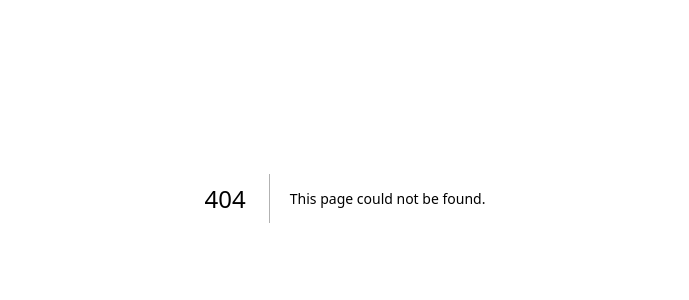
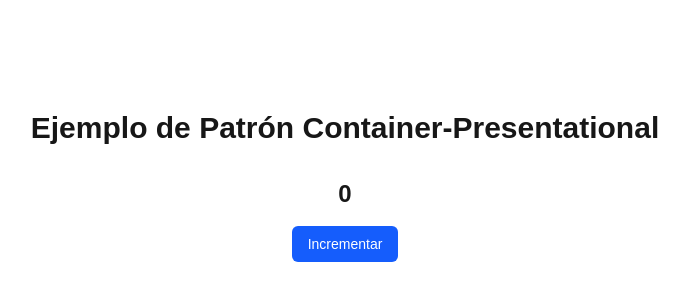
Before and after one commit to valenn0101/koywe-challenge-frontend, a Next.js app: page /example in a window 1280 px wide. Before the commit this address had no page. Shown: the part 202-502 px from the top of the page, without its empty margins (295-984 px from the left). Built offline with nearby package versions, Linux system fonts and the light colour scheme.

Commit message:
feat Add example page structure

```diff
--- /dev/null
+++ b/src/app/example/page.tsx
@@ -0,0 +1,5 @@
+import ExampleContainer from '@/components/example/ExampleContainer';
+
+export default function ExamplePage() {
+  return <ExampleContainer />;
+}
--- a/src/app/page.tsx
+++ b/src/app/page.tsx
@@ -1,9 +1,9 @@
-import Image from "next/image";
+import Image from 'next/image';
 
 export default function Home() {
   return (
-    <div className="grid grid-rows-[20px_1fr_20px] items-center justify-items-center min-h-screen p-8 pb-20 gap-16 sm:p-20 font-[family-name:var(--font-geist-sans)]">
-      <main className="flex flex-col gap-[32px] row-start-2 items-center sm:items-start">
+    <div className="grid min-h-screen grid-rows-[20px_1fr_20px] items-center justify-items-center gap-16 p-8 pb-20 font-[family-name:var(--font-geist-sans)] sm:p-20">
+      <main className="row-start-2 flex flex-col items-center gap-[32px] sm:items-start">
         <Image
           className="dark:invert"
           src="/next.svg"
@@ -12,22 +12,20 @@ export default function Home() {
           height={38}
           priority
         />
-        <ol className="list-inside list-decimal text-sm/6 text-center sm:text-left font-[family-name:var(--font-geist-mono)]">
+        <ol className="list-inside list-decimal text-center font-[family-name:var(--font-geist-mono)] text-sm/6 sm:text-left">
           <li className="mb-2 tracking-[-.01em]">
-            Get started by editing{" "}
-            <code className="bg-black/[.05] dark:bg-white/[.06] px-1 py-0.5 rounded font-[family-name:var(--font-geist-mono)] font-semibold">
+            Get started by editing{' '}
+            <code className="rounded bg-black/[.05] px-1 py-0.5 font-[family-name:var(--font-geist-mono)] font-semibold dark:bg-white/[.06]">
               src/app/page.tsx
             </code>
             .
           </li>
-          <li className="tracking-[-.01em]">
-            Save and see your changes instantly.
-          </li>
+          <li className="tracking-[-.01em]">Save and see your changes instantly.</li>
         </ol>
 
-        <div className="flex gap-4 items-center flex-col sm:flex-row">
+        <div className="flex flex-col items-center gap-4 sm:flex-row">
           <a
-            className="rounded-full border border-solid border-transparent transition-colors flex items-center justify-center bg-foreground text-background gap-2 hover:bg-[#383838] dark:hover:bg-[#ccc] font-medium text-sm sm:text-base h-10 sm:h-12 px-4 sm:px-5 sm:w-auto"
+            className="bg-foreground text-background flex h-10 items-center justify-center gap-2 rounded-full border border-solid border-transparent px-4 text-sm font-medium transition-colors hover:bg-[#383838] sm:h-12 sm:w-auto sm:px-5 sm:text-base dark:hover:bg-[#ccc]"
             href="https://vercel.com/new?utm_source=create-next-app&utm_medium=appdir-template-tw&utm_campaign=create-next-app"
             target="_blank"
             rel="noopener noreferrer"
@@ -42,7 +40,7 @@ export default function Home() {
             Deploy now
           </a>
           <a
-            className="rounded-full border border-solid border-black/[.08] dark:border-white/[.145] transition-colors flex items-center justify-center hover:bg-[#f2f2f2] dark:hover:bg-[#1a1a1a] hover:border-transparent font-medium text-sm sm:text-base h-10 sm:h-12 px-4 sm:px-5 w-full sm:w-auto md:w-[158px]"
+            className="flex h-10 w-full items-center justify-center rounded-full border border-solid border-black/[.08] px-4 text-sm font-medium transition-colors hover:border-transparent hover:bg-[#f2f2f2] sm:h-12 sm:w-auto sm:px-5 sm:text-base md:w-[158px] dark:border-white/[.145] dark:hover:bg-[#1a1a1a]"
             href="https://nextjs.org/docs?utm_source=create-next-app&utm_medium=appdir-template-tw&utm_campaign=create-next-app"
             target="_blank"
             rel="noopener noreferrer"
@@ -51,20 +49,14 @@ export default function Home() {
           </a>
         </div>
       </main>
-      <footer className="row-start-3 flex gap-[24px] flex-wrap items-center justify-center">
+      <footer className="row-start-3 flex flex-wrap items-center justify-center gap-[24px]">
         <a
           className="flex items-center gap-2 hover:underline hover:underline-offset-4"
           href="https://nextjs.org/learn?utm_source=create-next-app&utm_medium=appdir-template-tw&utm_campaign=create-next-app"
           target="_blank"
           rel="noopener noreferrer"
         >
-          <Image
-            aria-hidden
-            src="/file.svg"
-            alt="File icon"
-            width={16}
-            height={16}
-          />
+          <Image aria-hidden src="/file.svg" alt="File icon" width={16} height={16} />
           Learn
         </a>
         <a
@@ -73,13 +65,7 @@ export default function Home() {
           target="_blank"
           rel="noopener noreferrer"
         >
-          <Image
-            aria-hidden
-            src="/window.svg"
-            alt="Window icon"
-            width={16}
-            height={16}
-          />
+          <Image aria-hidden src="/window.svg" alt="Window icon" width={16} height={16} />
           Examples
         </a>
         <a
@@ -88,13 +74,7 @@ export default function Home() {
           target="_blank"
           rel="noopener noreferrer"
         >
-          <Image
-            aria-hidden
-            src="/globe.svg"
-            alt="Globe icon"
-            width={16}
-            height={16}
-          />
+          <Image aria-hidden src="/globe.svg" alt="Globe icon" width={16} height={16} />
           Go to nextjs.org →
         </a>
       </footer>
--- /dev/null
+++ b/src/components/example/ExampleContainer.tsx
@@ -0,0 +1,14 @@
+'use client';
+
+import { useState } from 'react';
+import ExamplePresentation from './ExamplePresentation';
+
+export default function ExampleContainer() {
+  const [count, setCount] = useState<number>(0);
+
+  const handleIncrement = () => {
+    setCount(count + 1);
+  };
+
+  return <ExamplePresentation count={count} onIncrement={handleIncrement} />;
+}
--- /dev/null
+++ b/src/components/example/ExamplePresentation.tsx
@@ -0,0 +1,19 @@
+import { Button } from '../Button';
+
+interface ExamplePresentationProps {
+  count: number;
+  onIncrement: () => void;
+}
+
+export default function ExamplePresentation({ count, onIncrement }: ExamplePresentationProps) {
+  return (
+    <div className="flex min-h-screen flex-col items-center justify-center p-8">
+      <h1 className="mb-8 text-3xl font-bold">Ejemplo de Patrón Container-Presentational</h1>
+
+      <div className="mb-6 text-center">
+        <p className="mb-4 text-2xl font-bold">{count}</p>
+        <Button onClick={onIncrement}>Incrementar</Button>
+      </div>
+    </div>
+  );
+}
```
